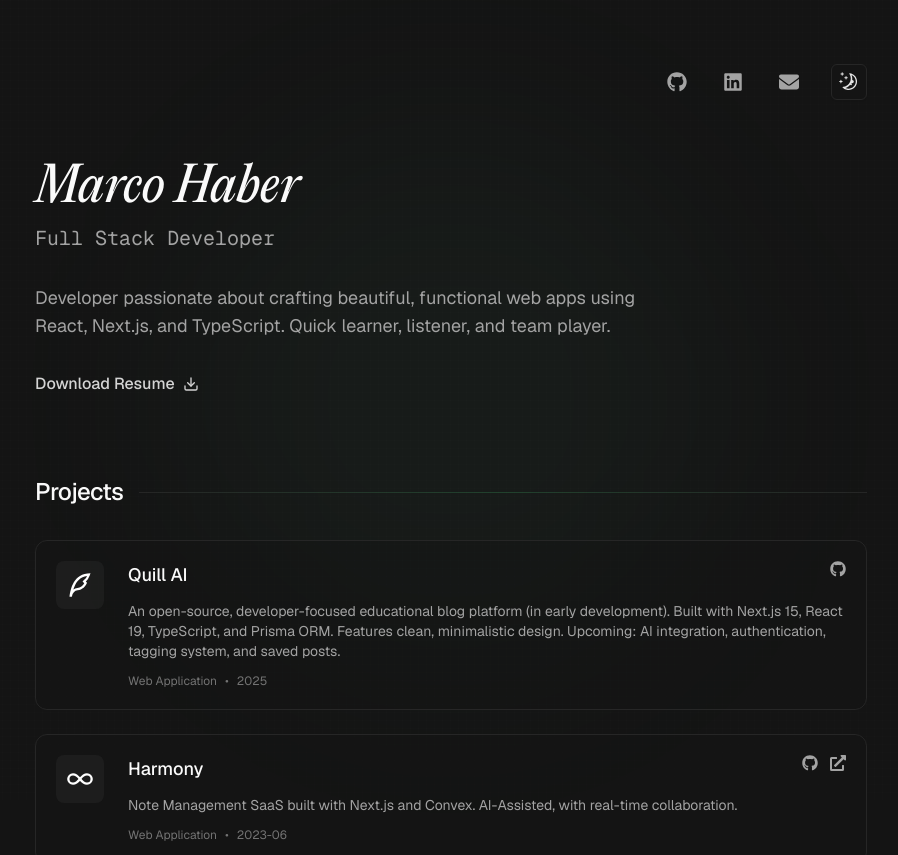
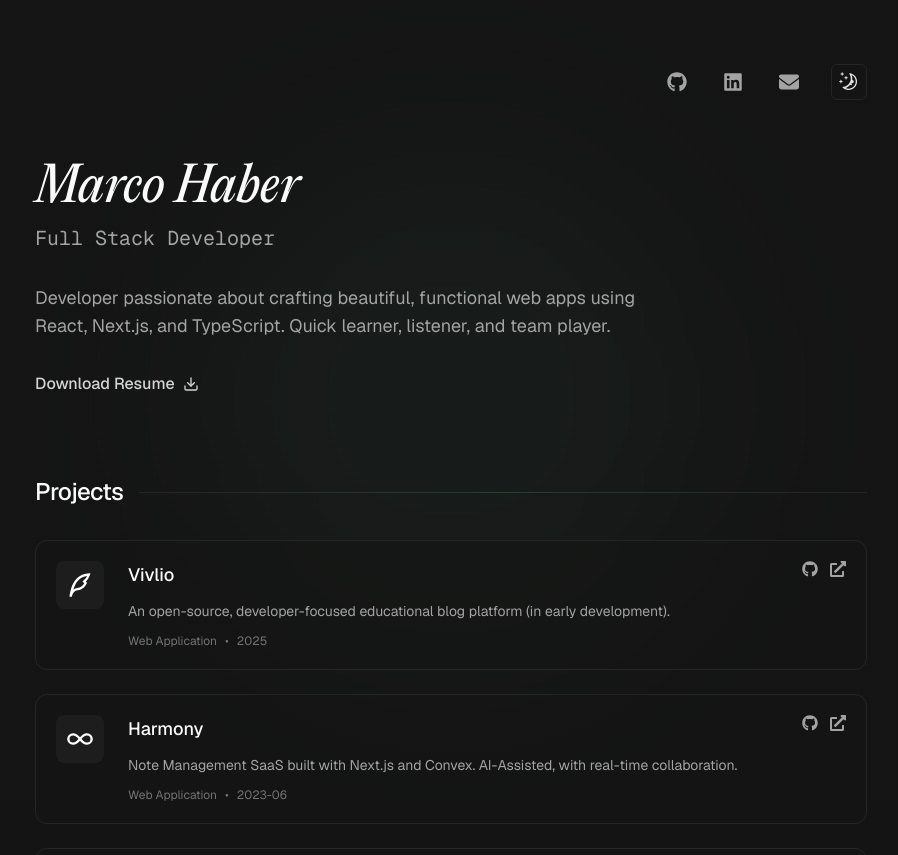
Before and after one commit to marcoshaber99/personal-site, a Next.js app: page / in a window 1280 px wide. Shown: the top 855 px of the page, without its empty margins (189-1087 px from the left). Built offline with nearby package versions, Linux system fonts and the light colour scheme.

Commit message:
Update dependencies in package-lock.json, enhance README with project details, and rename project from "Quill AI" to "Vivlio" in content.ts

```diff
--- a/data/content.ts
+++ b/data/content.ts
@@ -13,9 +13,10 @@ export const projects: {
   logoDark?: string;
 }[] = [
   {
-    title: "Quill AI",
+    title: "Vivlio",
     description:
-      "An open-source, developer-focused educational blog platform (in early development). Built with Next.js 15, React 19, TypeScript, and Prisma ORM. Features clean, minimalistic design. Upcoming: AI integration, authentication, tagging system, and saved posts.",
+      "An open-source, developer-focused educational blog platform (in early development). ",
+    link: "https://vivlio.dev",
     github: "https://github.com/marcoshaber99/minimal-ai-blog",
     category: "Web Application",
     date: "2025",
```
Also changed, not shown: 2 other files (tests, documents, lock files or other folders).
